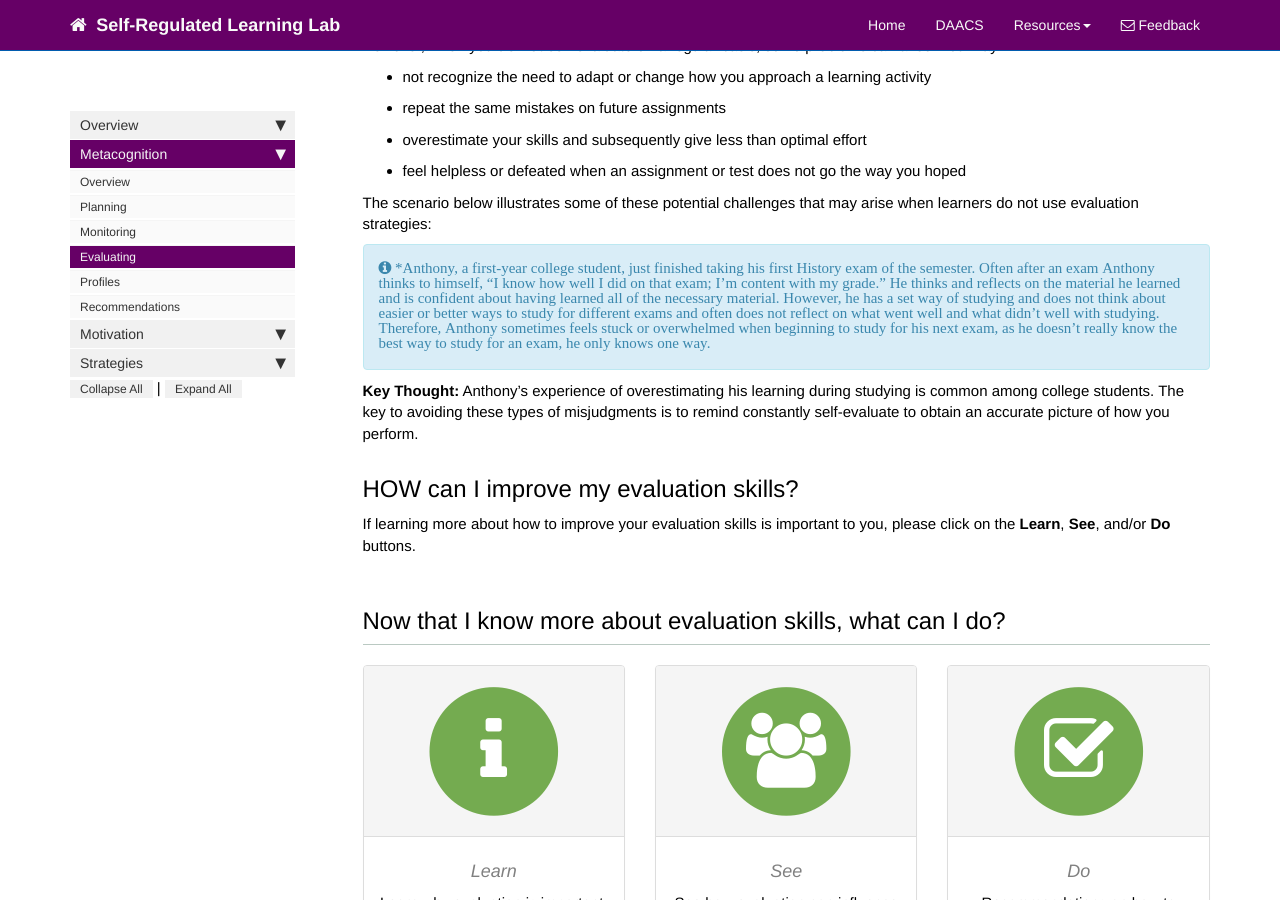
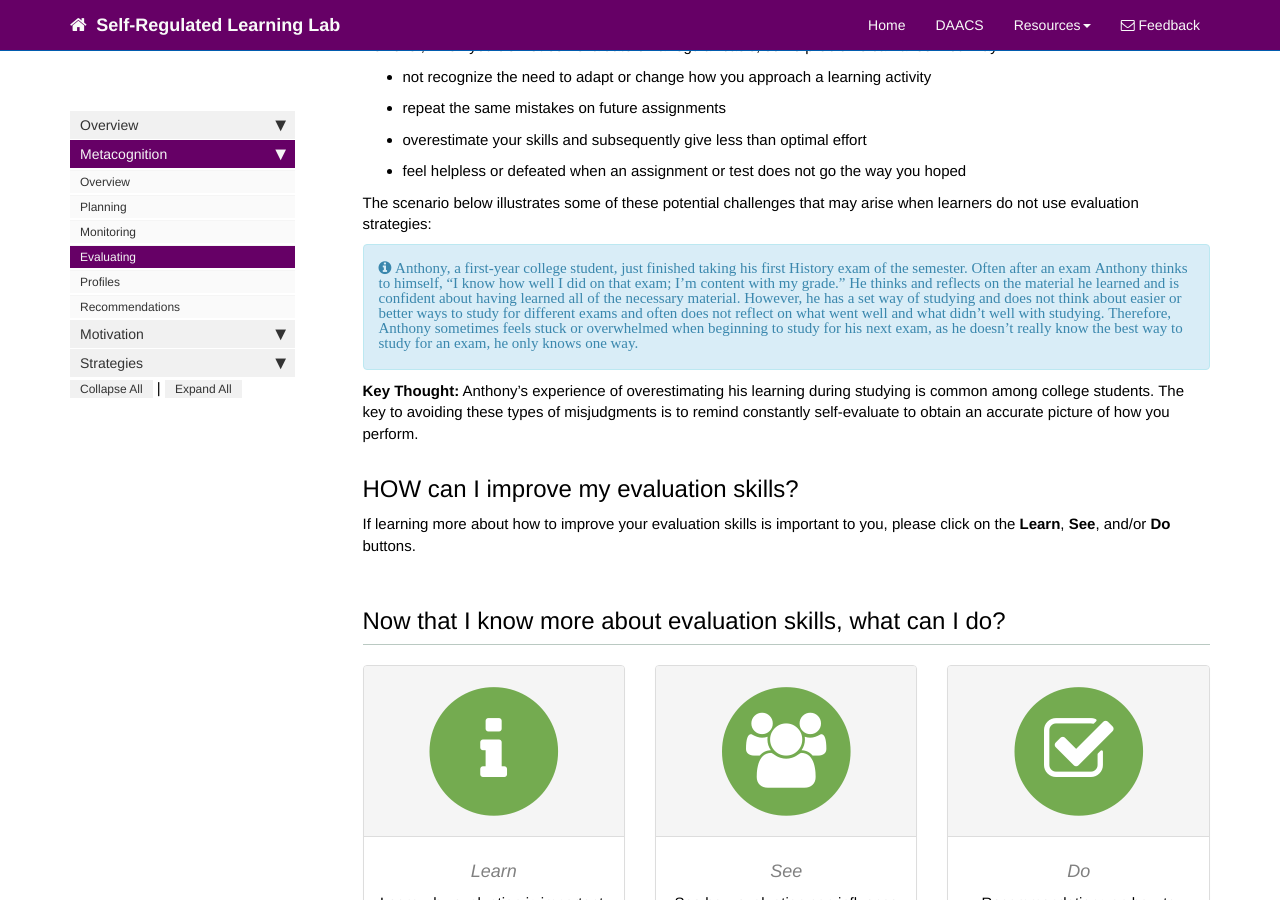
Before and after one commit to dfranklin02/SRL, a Jekyll site: the page built from docs/pages/metacognition/metacognition_evaluation.md, in a window 1280 px wide and 900 px high, scrolled down 1109 px. Built offline with Jekyll 4.4.1, drawn with Linux system fonts in a browser that asks for light colours; nearby versions of some CDN libraries; comment, search, counter and statistics services are not loaded.

Commit message:
Update metacognition_evaluation.md

```diff
--- a/docs/pages/metacognition/metacognition_evaluation.md
+++ b/docs/pages/metacognition/metacognition_evaluation.md
@@ -41,7 +41,7 @@ However, when you **do** **not** self-evaluate on a regular basis, some problems
 
 The scenario below illustrates some of these potential challenges that may arise when learners do not use evaluation strategies:
 
-<div markdown="span" class="alert alert-info" role="alert"><i class="fa fa-info-circle"> *Anthony, a first-year college student, just finished taking his first History exam of the semester. Often after an exam Anthony thinks to himself, “I know how well I did on that exam; I’m content with my grade.” He thinks and reflects on the material he learned and is confident about having learned all of the necessary material. However, he has a set way of studying and does not think about easier or better ways to study for different exams and often does not reflect on what went well and what didn’t well with studying. Therefore, Anthony sometimes feels stuck or overwhelmed when beginning to study for his next exam, as he doesn’t really know the best way to study for an exam, he only knows one way.
+<div markdown="span" class="alert alert-info" role="alert"><i class="fa fa-info-circle"> Anthony, a first-year college student, just finished taking his first History exam of the semester. Often after an exam Anthony thinks to himself, “I know how well I did on that exam; I’m content with my grade.” He thinks and reflects on the material he learned and is confident about having learned all of the necessary material. However, he has a set way of studying and does not think about easier or better ways to study for different exams and often does not reflect on what went well and what didn’t well with studying. Therefore, Anthony sometimes feels stuck or overwhelmed when beginning to study for his next exam, as he doesn’t really know the best way to study for an exam, he only knows one way.
 </div>
 
 **Key Thought:** Anthony's experience of overestimating his learning during studying is common among college students. The key to avoiding these types of misjudgments is to remind constantly self-evaluate to obtain an accurate picture of how you perform.
```
